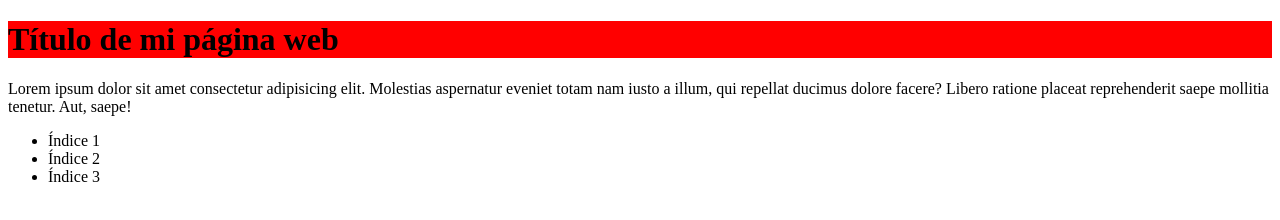
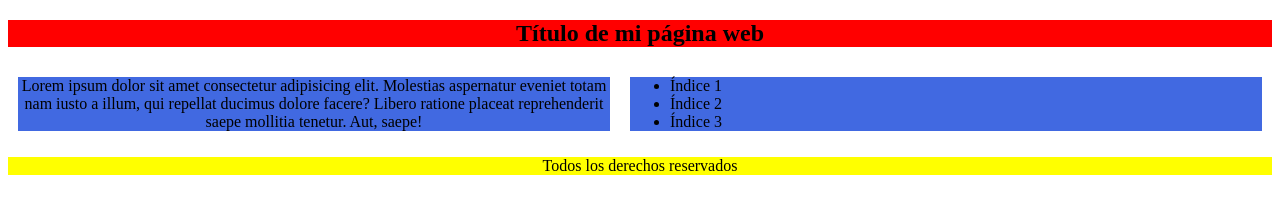
Before and after one commit to adrianvillamil/Proyecto-ejemplo, a plain HTML site: page index.html in a window 1280 px wide. Drawn offline with Linux system fonts and the light colour scheme.

Commit message:
Se hizo un diseño más fluido en la rama diseño

```diff
--- a/css/estilos.css
+++ b/css/estilos.css
@@ -1,3 +1,28 @@
 h1 {
     background-color: red;
+    text-align: center;
 }
+
+div {
+    display: flex;
+}
+
+div > ul, div > p {
+    background-color: royalblue;
+    margin: 10px;
+}
+
+div > ul {
+    flex: 50%;
+
+}
+
+div > p {
+    flex: 50%;
+    text-align: center;
+}
+
+footer {
+    background-color: yellow;
+    text-align: center;
+}
--- a/index.html
+++ b/index.html
@@ -9,14 +9,23 @@
 </head>
 
 <body>
-    <h1>Título de mi página web</h1>
-    <p>Lorem ipsum dolor sit amet consectetur adipisicing elit. Molestias aspernatur eveniet totam nam iusto a illum,
-        qui repellat ducimus dolore facere? Libero ratione placeat reprehenderit saepe mollitia tenetur. Aut, saepe!</p>
-    <ul>
-        <li>Índice 1</li>
-        <li>Índice 2</li>
-        <li>Índice 3</li>
+    <section>
+        <h1>Título de mi página web</h1>
+        <div>
+            <p>Lorem ipsum dolor sit amet consectetur adipisicing elit. Molestias aspernatur eveniet totam nam iusto a
+                illum,
+                qui repellat ducimus dolore facere? Libero ratione placeat reprehenderit saepe mollitia tenetur. Aut, saepe!
+            </p>
+            <ul>
+                <li>Índice 1</li>
+                <li>Índice 2</li>
+                <li>Índice 3</li>
+        </div>
+    </section>
     </ul>
+    <footer>
+        <p>Todos los derechos reservados</p>
+    </footer>
     <script src="javascript/index.js"></script>
 </body>
 
```
